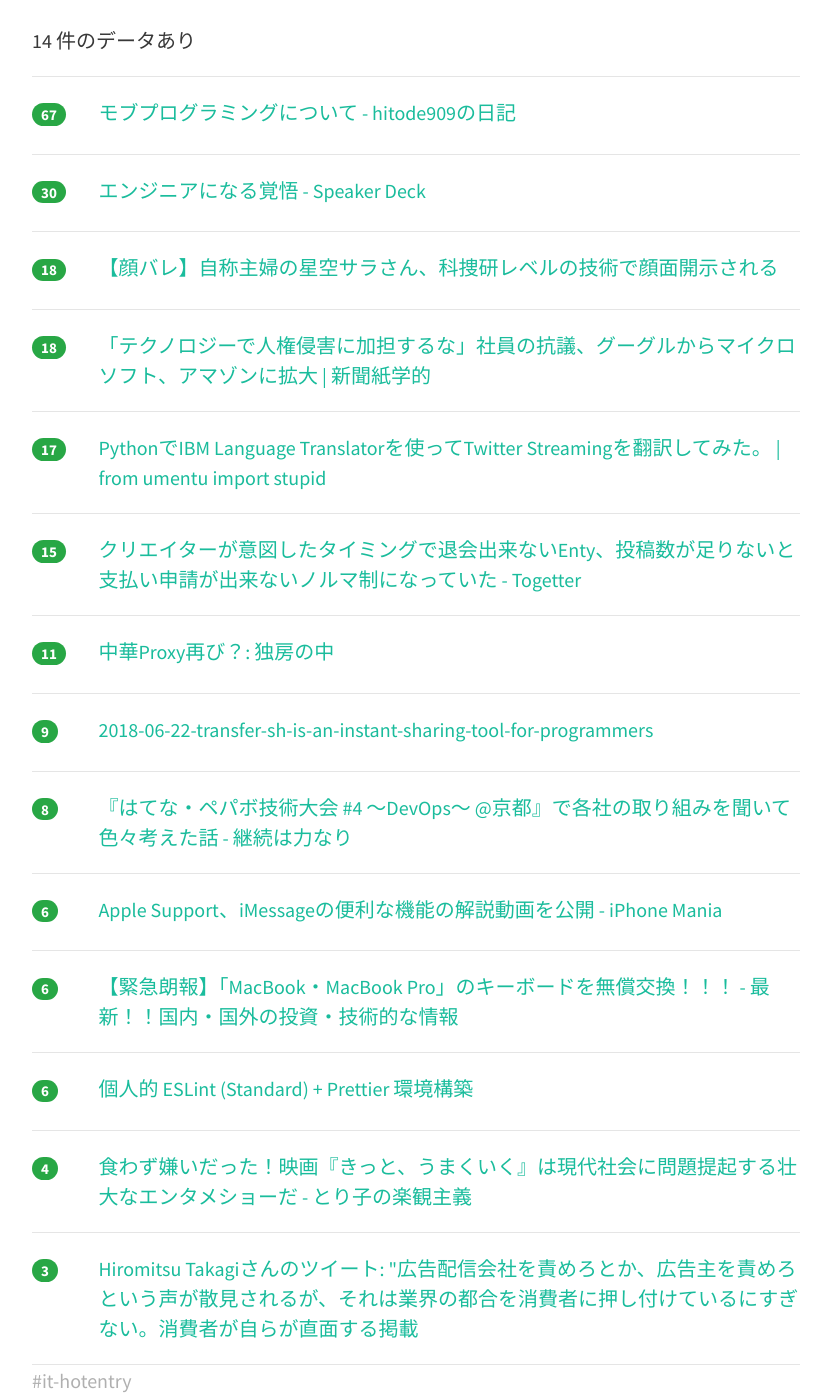
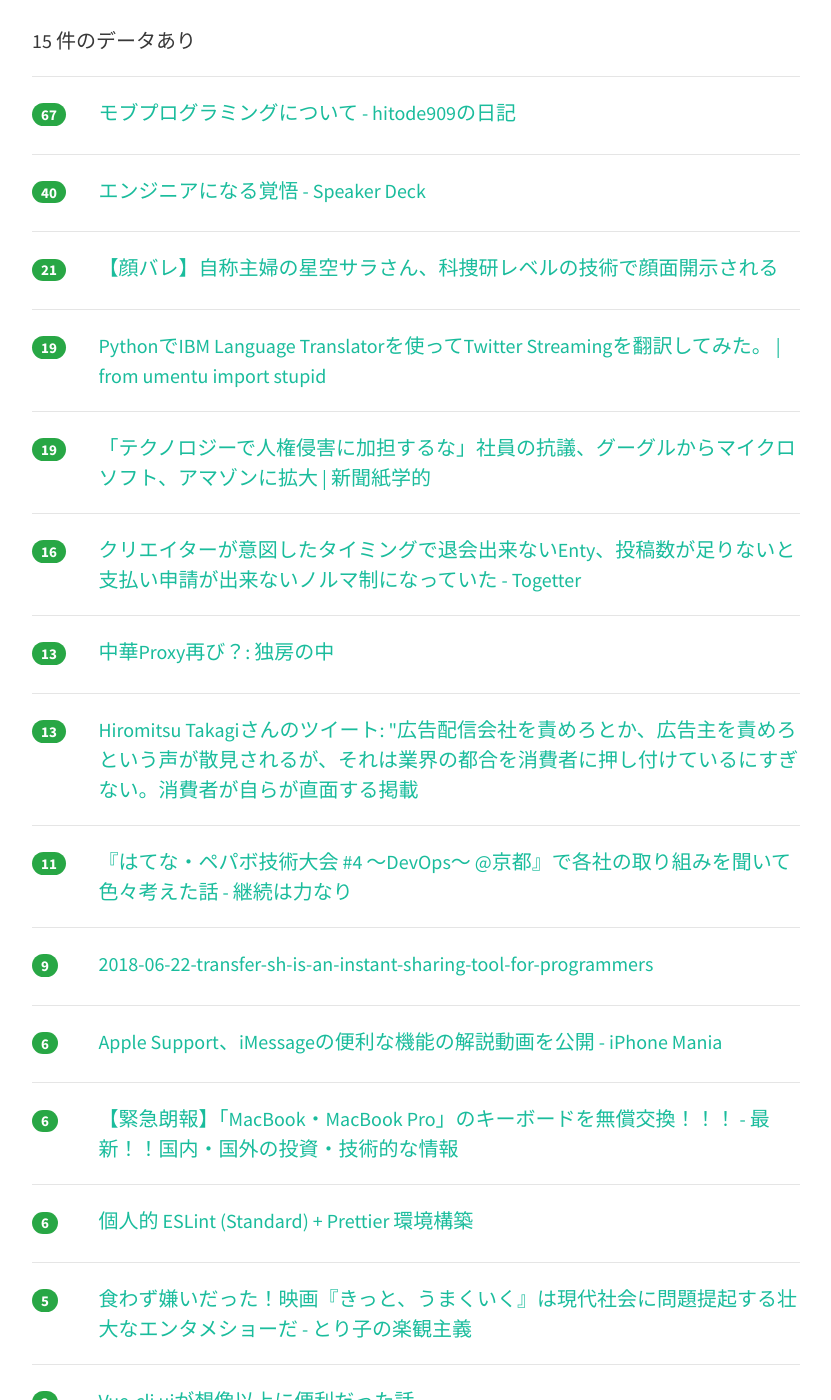
Before and after one commit to yatta47/hatena-matome-site, a Jekyll site: the page built from _posts/2018-06-24-hatena.md, in a window 1280 px wide and 1400 px high, scrolled down 297 px. Shown: the whole window, without its empty margins (224-1055 px from the left). Built offline with Jekyll 4.4.1, drawn with Linux system fonts in a browser that asks for light colours; nearby versions of some CDN libraries; part of the change alters nothing that is shown.

Commit message:
Updated 2018-06-24

```diff
--- a/_posts/2018-06-24-hatena.md
+++ b/_posts/2018-06-24-hatena.md
@@ -1,10 +1,10 @@
 ---
 layout: post
 title:  "2018-06-24 はてぶIT"
-date:   2018-06-24 08:00:32
+date:   2018-06-24 09:02:52
 tags: [it-hotentry]
 ---
-14 件のデータあり
+15 件のデータあり
 
 <hr><div class="row">
 <div class="col-1"><span class="badge badge-pill badge-success h2">67</span></div>
@@ -12,43 +12,48 @@ tags: [it-hotentry]
 </div>
 <hr>
 <div class="row">
-<div class="col-1"><span class="badge badge-pill badge-success h2">30</span></div>
+<div class="col-1"><span class="badge badge-pill badge-success h2">40</span></div>
 <div class="col-11"><a href='https://speakerdeck.com/yosuke_furukawa/enzinianinarujue-wu' target='_blank'>エンジニアになる覚悟 - Speaker Deck</a></div>
 </div>
 <hr>
 <div class="row">
-<div class="col-1"><span class="badge badge-pill badge-success h2">18</span></div>
+<div class="col-1"><span class="badge badge-pill badge-success h2">21</span></div>
 <div class="col-11"><a href='https://yoshidakenkou.net/post-11715/' target='_blank'>【顔バレ】自称主婦の星空サラさん、科捜研レベルの技術で顔面開示される</a></div>
 </div>
 <hr>
 <div class="row">
-<div class="col-1"><span class="badge badge-pill badge-success h2">18</span></div>
+<div class="col-1"><span class="badge badge-pill badge-success h2">19</span></div>
+<div class="col-11"><a href='https://www.blog.umentu.work/python-language-translator/' target='_blank'>PythonでIBM Language Translatorを使ってTwitter Streamingを翻訳してみた。 | from umentu import stupid</a></div>
+</div>
+<hr>
+<div class="row">
+<div class="col-1"><span class="badge badge-pill badge-success h2">19</span></div>
 <div class="col-11"><a href='https://kaztaira.wordpress.com/2018/06/23/%E3%80%8C%E3%83%86%E3%82%AF%E3%83%8E%E3%83%AD%E3%82%B8%E3%83%BC%E3%81%A7%E4%BA%BA%E6%A8%A9%E4%BE%B5%E5%AE%B3%E3%81%AB%E5%8A%A0%E6%8B%85%E3%81%99%E3%82%8B%E3%81%AA%E3%80%8D%E7%A4%BE%E5%93%A1%E3%81%AE/' target='_blank'>「テクノロジーで人権侵害に加担するな」社員の抗議、グーグルからマイクロソフト、アマゾンに拡大 | 新聞紙学的</a></div>
 </div>
 <hr>
 <div class="row">
-<div class="col-1"><span class="badge badge-pill badge-success h2">17</span></div>
-<div class="col-11"><a href='https://www.blog.umentu.work/python-language-translator/' target='_blank'>PythonでIBM Language Translatorを使ってTwitter Streamingを翻訳してみた。 | from umentu import stupid</a></div>
-</div>
-<hr>
-<div class="row">
-<div class="col-1"><span class="badge badge-pill badge-success h2">15</span></div>
+<div class="col-1"><span class="badge badge-pill badge-success h2">16</span></div>
 <div class="col-11"><a href='https://togetter.com/li/1239908' target='_blank'>クリエイターが意図したタイミングで退会出来ないEnty、投稿数が足りないと支払い申請が出来ないノルマ制になっていた - Togetter</a></div>
 </div>
 <hr>
 <div class="row">
+<div class="col-1"><span class="badge badge-pill badge-success h2">13</span></div>
+<div class="col-11"><a href='http://f36type.cocolog-nifty.com/blog/2018/06/proxy-1527.html' target='_blank'>中華Proxy再び？: 独房の中</a></div>
+</div>
+<hr>
+<div class="row">
+<div class="col-1"><span class="badge badge-pill badge-success h2">13</span></div>
+<div class="col-11"><a href='http://twitter.com/HiromitsuTakagi/status/1010493099368300544' target='_blank'>Hiromitsu Takagiさんのツイート: "広告配信会社を責めろとか、広告主を責めろという声が散見されるが、それは業界の都合を消費者に押し付けているにすぎない。消費者が自らが直面する掲載</a></div>
+</div>
+<hr>
+<div class="row">
 <div class="col-1"><span class="badge badge-pill badge-success h2">11</span></div>
-<div class="col-11"><a href='http://f36type.cocolog-nifty.com/blog/2018/06/proxy-1527.html' target='_blank'>中華Proxy再び？: 独房の中</a></div>
+<div class="col-11"><a href='https://sadayoshi-tada.hatenablog.com/entry/20180623/1529764469' target='_blank'>『はてな・ペパボ技術大会 #4 〜DevOps〜 @京都』で各社の取り組みを聞いて色々考えた話 - 継続は力なり</a></div>
 </div>
 <hr>
 <div class="row">
 <div class="col-1"><span class="badge badge-pill badge-success h2">9</span></div>
 <div class="col-11"><a href='https://jp.techcrunch.com/2018/06/23/2018-06-22-transfer-sh-is-an-instant-sharing-tool-for-programmers/' target='_blank'>2018-06-22-transfer-sh-is-an-instant-sharing-tool-for-programmers</a></div>
-</div>
-<hr>
-<div class="row">
-<div class="col-1"><span class="badge badge-pill badge-success h2">8</span></div>
-<div class="col-11"><a href='https://sadayoshi-tada.hatenablog.com/entry/20180623/1529764469' target='_blank'>『はてな・ペパボ技術大会 #4 〜DevOps〜 @京都』で各社の取り組みを聞いて色々考えた話 - 継続は力なり</a></div>
 </div>
 <hr>
 <div class="row">
@@ -67,12 +72,12 @@ tags: [it-hotentry]
 </div>
 <hr>
 <div class="row">
-<div class="col-1"><span class="badge badge-pill badge-success h2">4</span></div>
+<div class="col-1"><span class="badge badge-pill badge-success h2">5</span></div>
 <div class="col-11"><a href='https://torikooptimism.hatenablog.com/entry/three-idiots' target='_blank'>食わず嫌いだった！映画『きっと、うまくいく』は現代社会に問題提起する壮大なエンタメショーだ - とり子の楽観主義</a></div>
 </div>
 <hr>
 <div class="row">
-<div class="col-1"><span class="badge badge-pill badge-success h2">3</span></div>
-<div class="col-11"><a href='http://twitter.com/HiromitsuTakagi/status/1010493099368300544' target='_blank'>Hiromitsu Takagiさんのツイート: "広告配信会社を責めろとか、広告主を責めろという声が散見されるが、それは業界の都合を消費者に押し付けているにすぎない。消費者が自らが直面する掲載</a></div>
+<div class="col-1"><span class="badge badge-pill badge-success h2">2</span></div>
+<div class="col-11"><a href='https://qiita.com/isihigameKoudai/items/eee3eb6a435675fdfd73' target='_blank'>Vue-cli uiが想像以上に便利だった話</a></div>
 </div>
 <hr>
```
